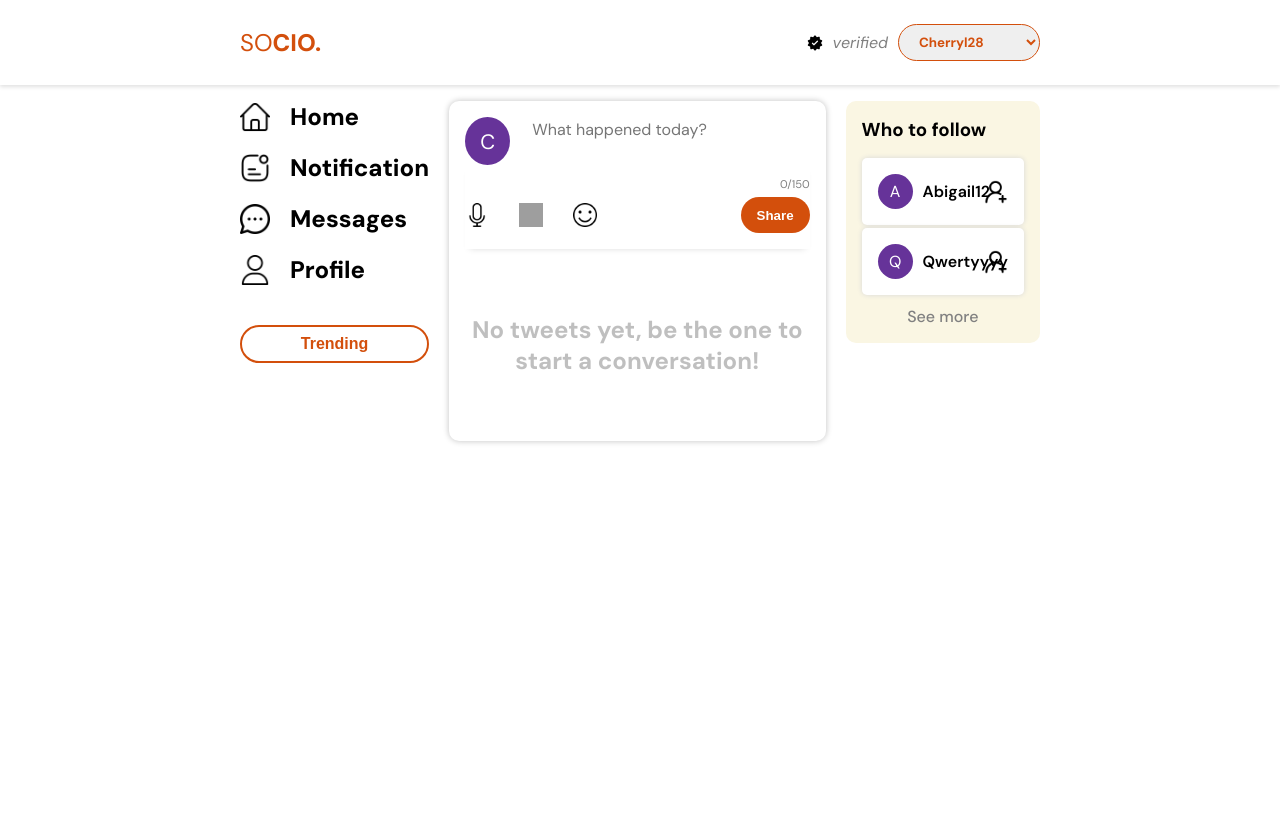
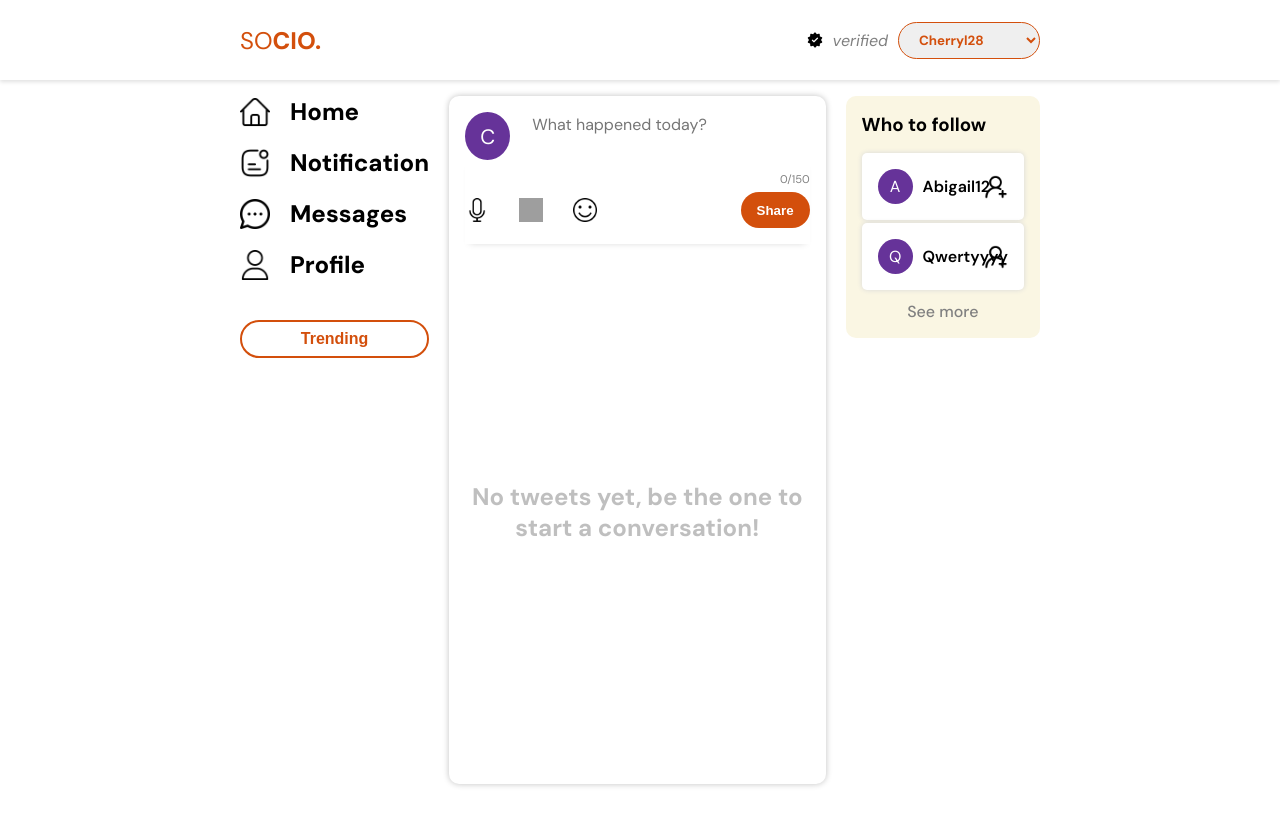
Before and after one commit to GitHubUser101521/Quiz_16_Cherryl, a React (Vite) app: page / in a window 1280 px wide. Shown: the top 826 px of the page. After the commit the page ends 800 px from the top, so only its background shows below. Built offline with nearby package versions, Linux system fonts and the light colour scheme; grey boxes are pictures that could not be loaded; a web font is replaced by a local one.

Commit message:
tweet scrollable, added position sticky to the tweet box, fixed height

```diff
--- a/src/CSS/content.css
+++ b/src/CSS/content.css
@@ -3,5 +3,7 @@
     display: grid;
     grid-template-columns: 1fr 2fr 1fr;
     gap: 20px;
-    min-height: 100vh;
+    min-height: calc(100vh - 10rem);
+    max-width: 1536px;
+    margin: 0 auto;
 }
--- a/src/CSS/header.css
+++ b/src/CSS/header.css
@@ -3,6 +3,7 @@
     display: flex;
     justify-content: space-between;
     box-shadow: 0 2px 4px 0 rgb(225, 225, 225);
+    height: 2rem;
 }
 
 #account-select {
--- a/src/CSS/tweet.css
+++ b/src/CSS/tweet.css
@@ -23,6 +23,8 @@
     border-radius: 10px;
     padding: 1rem;
     box-shadow: 0 0 6px 0 rgb(193, 193, 193);
+    height: calc(100vh - 9rem);
+    overflow-y: scroll;
 }
 
 #edit-tweet {
@@ -64,3 +66,23 @@
         word-wrap: break-word;
     }
 }
+
+#tweet-area-sticky {
+    position: sticky;
+    z-index: 20;
+    background-color: white;
+    top: 0;
+    height: 8rem;
+    width: 100%;
+}
+
+#background {
+    background-color: white;
+    width: calc(100vw - 64rem);
+    height: 10rem;
+    position: absolute;
+    top: 6rem;
+    left: 32rem;
+    border-radius: 10px;
+    z-index: 10;
+}
--- a/src/NoTweetFallback.jsx
+++ b/src/NoTweetFallback.jsx
@@ -3,7 +3,7 @@ import React from 'react'
 function NoTweetFallback() {
 
     const divStyle = {
-        height: '10rem',
+        height: 'calc(100vh - 18rem)',
         display: 'flex',
         textAlign: 'center',
         alignItems: 'center',
--- a/src/Tweet.jsx
+++ b/src/Tweet.jsx
@@ -45,6 +45,8 @@ function Tweet() {
   return (
     <>
       <div id="tweet-area">
+        <div id='background'></div>
+        <div id="tweet-area-sticky">
           <div className='flex gap-20px'>
             <div id="profile-picture">
               {currentAccount[0]}
@@ -65,6 +67,7 @@ function Tweet() {
               <button onClick={handleTweetSubmit}>Share</button>
             </div>
           </div>
+        </div>
 
         <div id="tweets">
           {tweetsData.length === 0 ? <NoTweetFallback /> : <TimeLine data={tweetsData}/>}
```
Lines whose indentation alone changed are shown as unchanged.
